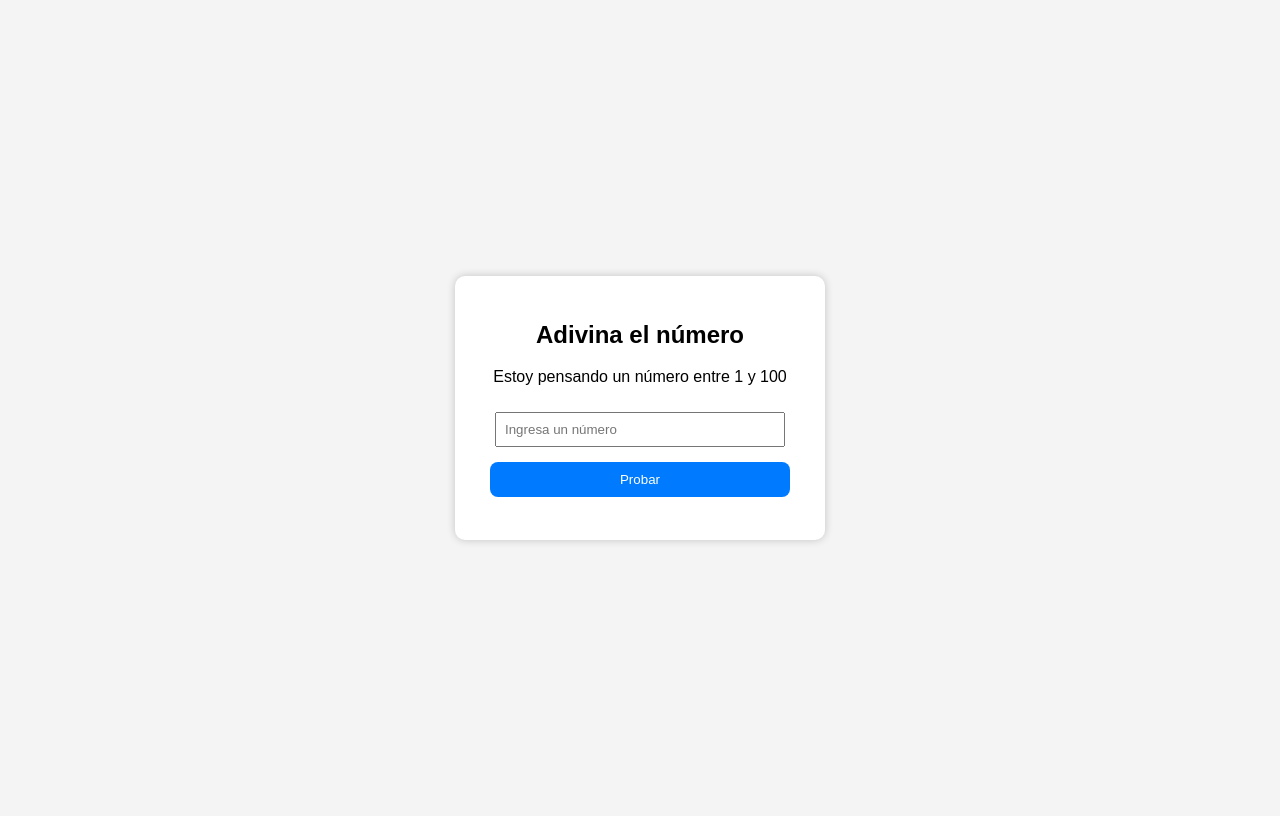
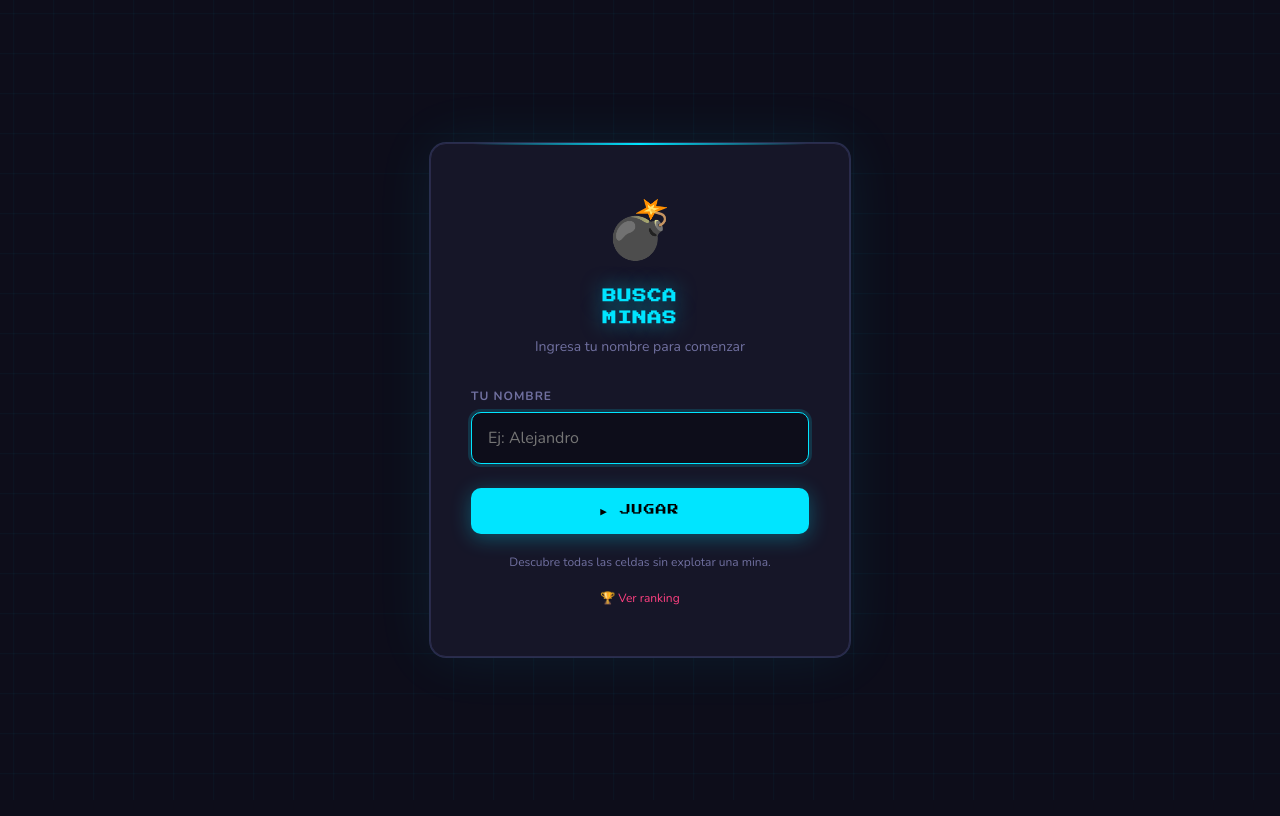
Before and after one commit to alejovargas564/python1, a Flask app: page / in a window 1280 px wide. After the commit the page ends 774 px from the top, so only its background shows below. Run offline with Flask 3, Linux system fonts and the light colour scheme; some libraries are stand-ins or nearby versions.

Commit message:
Update index.html

```diff
--- a/templates/index.html
+++ b/templates/index.html
@@ -2,83 +2,191 @@
 <html lang="es">
 <head>
   <meta charset="UTF-8">
-    <title>Adivina el Número</title>
+  <title>Buscaminas — Registro</title>
+  <link href="https://fonts.googleapis.com/css2?family=Press+Start+2P&family=Nunito:wght@400;700&display=swap" rel="stylesheet">
+  <style>
+    *, *::before, *::after { box-sizing: border-box; margin: 0; padding: 0; }
 
-    <style>
+    :root {
+      --bg: #0d0d1a;
+      --card: #161628;
+      --border: #2a2a4a;
+      --accent: #00e5ff;
+      --accent2: #ff4081;
+      --text: #e0e0f0;
+      --muted: #7070a0;
+      --danger: #ff5252;
+    }
+
     body {
-            background: #f4f4f4;
-            font-family: Arial;
+      background: var(--bg);
+      font-family: 'Nunito', sans-serif;
+      color: var(--text);
+      min-height: 100vh;
       display: flex;
-            height: 100vh;
+      align-items: center;
       justify-content: center;
-            align-items: center;
+      overflow: hidden;
     }
+
+    /* animated grid background */
+    body::before {
+      content: '';
+      position: fixed; inset: 0;
+      background-image:
+        linear-gradient(rgba(0,229,255,0.04) 1px, transparent 1px),
+        linear-gradient(90deg, rgba(0,229,255,0.04) 1px, transparent 1px);
+      background-size: 40px 40px;
+      animation: gridMove 20s linear infinite;
+      pointer-events: none;
+    }
+    @keyframes gridMove {
+      0% { background-position: 0 0; }
+      100% { background-position: 40px 40px; }
+    }
+
     .card {
-            background: white;
-            padding: 25px 35px;
+      background: var(--card);
+      border: 1px solid var(--border);
+      border-radius: 16px;
+      padding: 48px 40px;
+      width: 100%;
+      max-width: 420px;
+      text-align: center;
+      position: relative;
+      box-shadow: 0 0 60px rgba(0,229,255,0.08), 0 0 0 1px var(--border);
+      animation: fadeUp 0.5s ease both;
+    }
+    @keyframes fadeUp {
+      from { opacity: 0; transform: translateY(24px); }
+      to   { opacity: 1; transform: translateY(0); }
+    }
+
+    .card::before {
+      content: '';
+      position: absolute;
+      top: -1px; left: 10%; right: 10%;
+      height: 2px;
+      background: linear-gradient(90deg, transparent, var(--accent), transparent);
+    }
+
+    .icon { font-size: 56px; margin-bottom: 16px; }
+
+    h1 {
+      font-family: 'Press Start 2P', monospace;
+      font-size: 14px;
+      letter-spacing: 1px;
+      color: var(--accent);
+      text-shadow: 0 0 20px rgba(0,229,255,0.5);
+      margin-bottom: 8px;
+      line-height: 1.6;
+    }
+
+    .subtitle {
+      color: var(--muted);
+      font-size: 14px;
+      margin-bottom: 32px;
+    }
+
+    label {
+      display: block;
+      text-align: left;
+      font-size: 12px;
+      font-weight: 700;
+      letter-spacing: 1px;
+      text-transform: uppercase;
+      color: var(--muted);
+      margin-bottom: 8px;
+    }
+
+    input[type="text"] {
+      width: 100%;
+      padding: 14px 16px;
+      background: #0d0d1a;
+      border: 1px solid var(--border);
       border-radius: 10px;
-            box-shadow: 0px 0px 8px rgba(0,0,0,0.2);
-            text-align: center;
-            width: 300px;
+      color: var(--text);
+      font-family: 'Nunito', sans-serif;
+      font-size: 16px;
+      outline: none;
+      transition: border-color 0.2s, box-shadow 0.2s;
     }
-        input {
-            padding: 8px;
-            width: 90%;
-            margin-top: 10px;
-            margin-bottom: 15px;
+    input[type="text"]:focus {
+      border-color: var(--accent);
+      box-shadow: 0 0 0 3px rgba(0,229,255,0.15);
     }
-        button {
-            padding: 10px;
+
+    .error-msg {
+      background: rgba(255,82,82,0.1);
+      border: 1px solid var(--danger);
+      border-radius: 8px;
+      color: var(--danger);
+      font-size: 13px;
+      padding: 10px 14px;
+      margin-top: 12px;
+      text-align: left;
+    }
+
+    .btn {
+      display: block;
       width: 100%;
-            background: #007bff;
-            color: white;
+      margin-top: 24px;
+      padding: 16px;
+      background: var(--accent);
+      color: #000;
+      font-family: 'Press Start 2P', monospace;
+      font-size: 11px;
       border: none;
-            border-radius: 8px;
+      border-radius: 10px;
       cursor: pointer;
+      letter-spacing: 1px;
+      transition: transform 0.1s, box-shadow 0.2s;
+      box-shadow: 0 4px 20px rgba(0,229,255,0.3);
     }
-        button:hover {
-            background: #0056b3;
+    .btn:hover {
+      transform: translateY(-2px);
+      box-shadow: 0 6px 28px rgba(0,229,255,0.45);
     }
-        .button {
-            padding: 10px;
-            width: 100%;
-            background: #007bff;
-            color: white;
-            border: none;
-            border-radius: 8px;
-            cursor: pointer;
+    .btn:active { transform: translateY(0); }
+
+    .hint {
+      margin-top: 20px;
+      font-size: 12px;
+      color: var(--muted);
     }
-        .button:hover {
-            background: #0056b3;
+
+    .ranking-link {
+      display: inline-block;
+      margin-top: 20px;
+      font-size: 12px;
+      color: var(--accent2);
+      text-decoration: none;
+      transition: opacity 0.2s;
     }
-        a{
-            text-decoration:none;
-            font-family: Arial;
-        }
-        .msg {
-            margin-top: 10px;
-            font-size: 18px;
-            font-weight: bold;
-            color: #333;
-        }
+    .ranking-link:hover { opacity: 0.7; }
   </style>
 </head>
-
 <body>
 <div class="card">
-    <h2>Adivina el número</h2>
-    <p>Estoy pensando un número entre 1 y 100</p>
+  <div class="icon">💣</div>
+  <h1>BUSCA<br>MINAS</h1>
+  <p class="subtitle">Ingresa tu nombre para comenzar</p>
 
-    <form method="POST">
-        <input type="number" name="intento" placeholder="Ingresa un número" required>
-        <button type="submit">Probar</button>
+  <form method="POST" action="/">
+    <label for="nombre">Tu nombre</label>
+    <input type="text" id="nombre" name="nombre"
+           placeholder="Ej: Alejandro"
+           maxlength="50"
+           value="{{ request.form.get('nombre', '') }}"
+           autofocus>
+    {% if error %}
+      <div class="error-msg">⚠ {{ error }}</div>
+    {% endif %}
+    <button type="submit" class="btn">▶ JUGAR</button>
   </form>
 
-    {% if mensaje %}
-    <p class="msg">{{ mensaje }}</p>
-    {% endif %}
-    <br>
+  <p class="hint">Descubre todas las celdas sin explotar una mina.</p>
+  <a href="/ranking" class="ranking-link">🏆 Ver ranking</a>
 </div>
 </body>
-
 </html>
```
Lines whose indentation alone changed are shown as unchanged.
